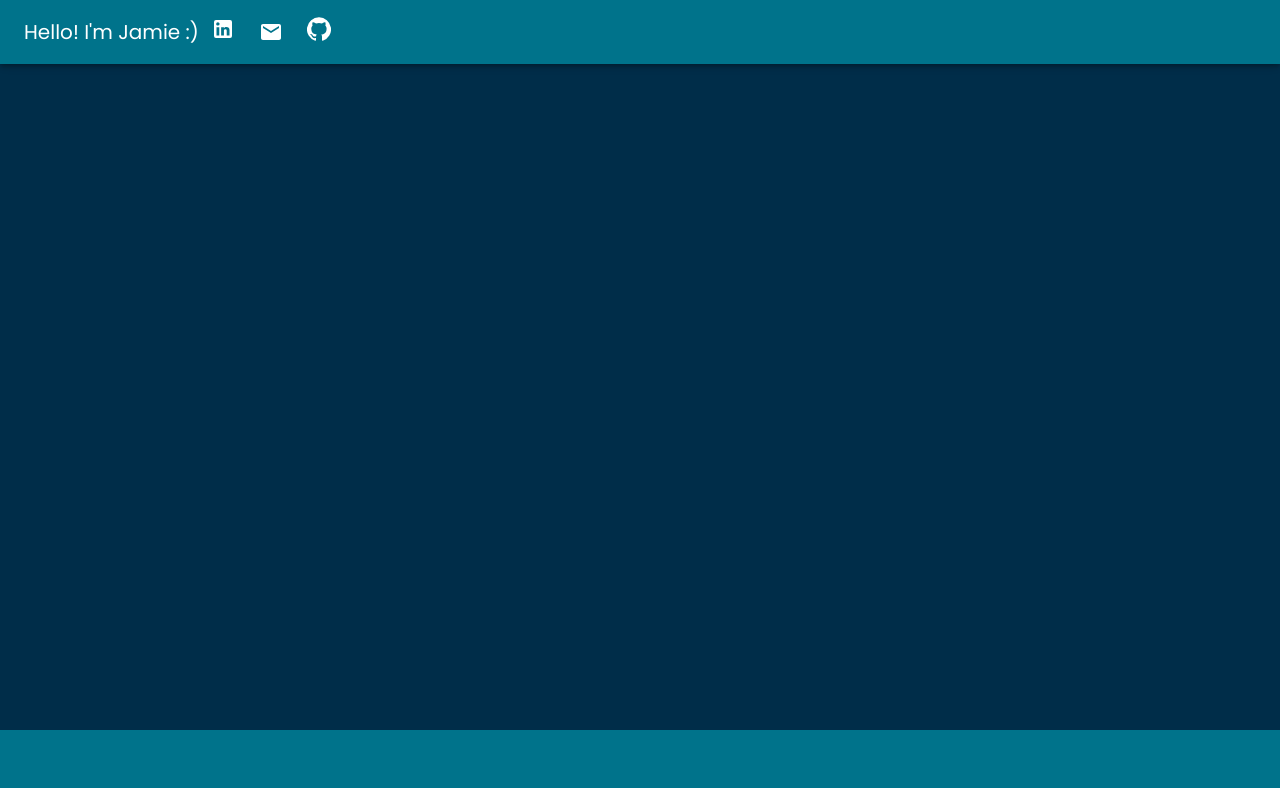
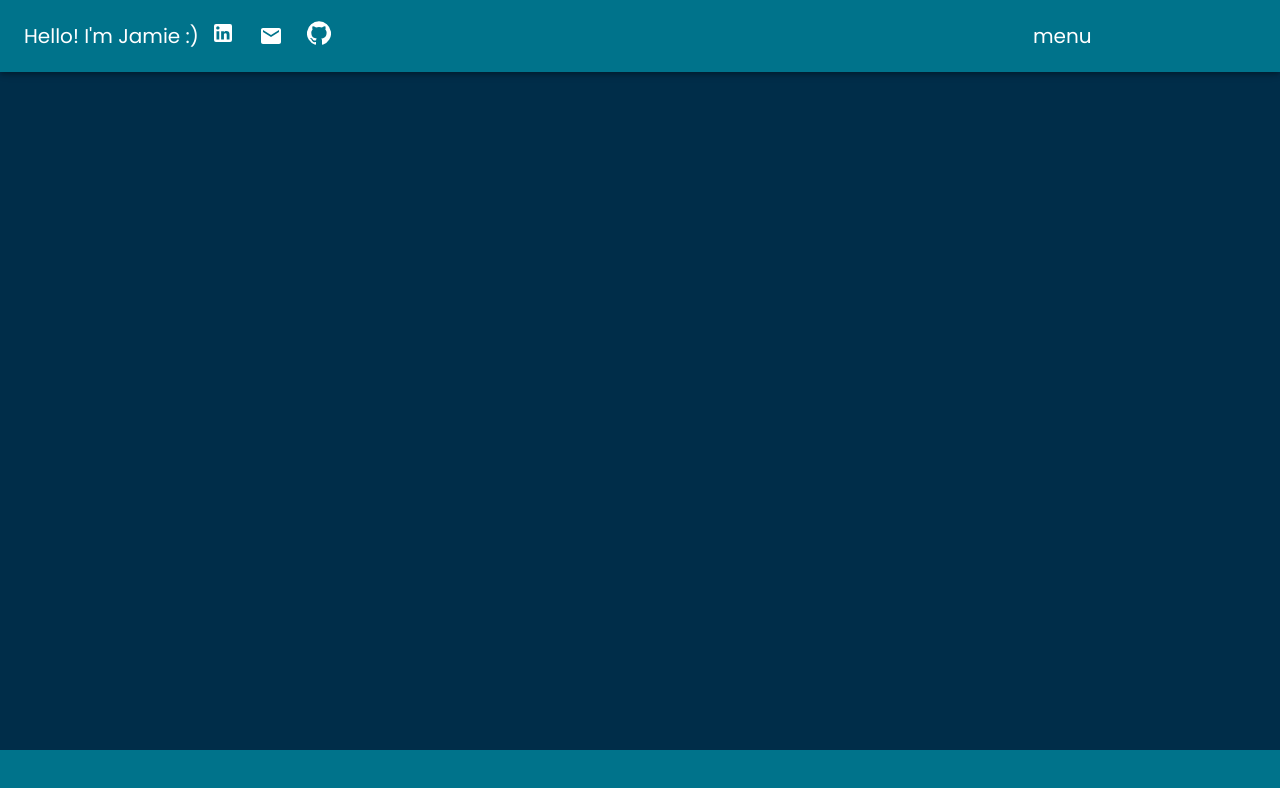
Before and after one commit to Knutsenjamie/Portfolio, a React (Create React App) app: page / in a window 1280 px wide. Shown: the top 788 px of the page. Built offline with nearby package versions, Linux system fonts and the light colour scheme.

Commit message:
add menu to right side of navbar

```diff
--- a/src/app.scss
+++ b/src/app.scss
@@ -7,6 +7,7 @@
     background-color: #002d49;
     position: relative;
     scroll-snap-type: y mandatory;
+    scroll-behavior: smooth;
 
     > * {
       width: 100vw;
--- a/src/components/topbar/Topbar.jsx
+++ b/src/components/topbar/Topbar.jsx
@@ -10,8 +10,7 @@ import GitHubIcon from '@material-ui/icons/GitHub';
 export default function Topbar() {
     return (
         <div className="topbar">
-            <div className="left">
-            <div className="right">
+            <div className="wrapper">
                     <Box sx={{ flexGrow: 1 }}>
                         <AppBar position="fixed" style={{backgroundColor: "#00738b" }}>
                             <Toolbar>
@@ -45,11 +44,15 @@ export default function Topbar() {
                                 <GitHubIcon/>
                             </Link>
                             </IconButton>
+                            <div className="right">
+                                <Typography variant="h6">
+                                    menu
+                                </Typography>
+                            </div>
                             </Toolbar>
                         </AppBar>
                     </Box>
                     </div>
-                    </div>
             </div>
     );
 }
--- a/src/components/topbar/topbar.scss
+++ b/src/components/topbar/topbar.scss
@@ -1,3 +1,16 @@
 .topbar {
   z-index: 2;
 }
+
+.wrapper {
+  padding: 10px 30px;
+  display: flex;
+  justify-content: space-between;
+}
+
+.right {
+  padding: 20px 30px;
+  margin-left: 660px;
+  display: flex;
+  justify-content: space-between;
+}
```
